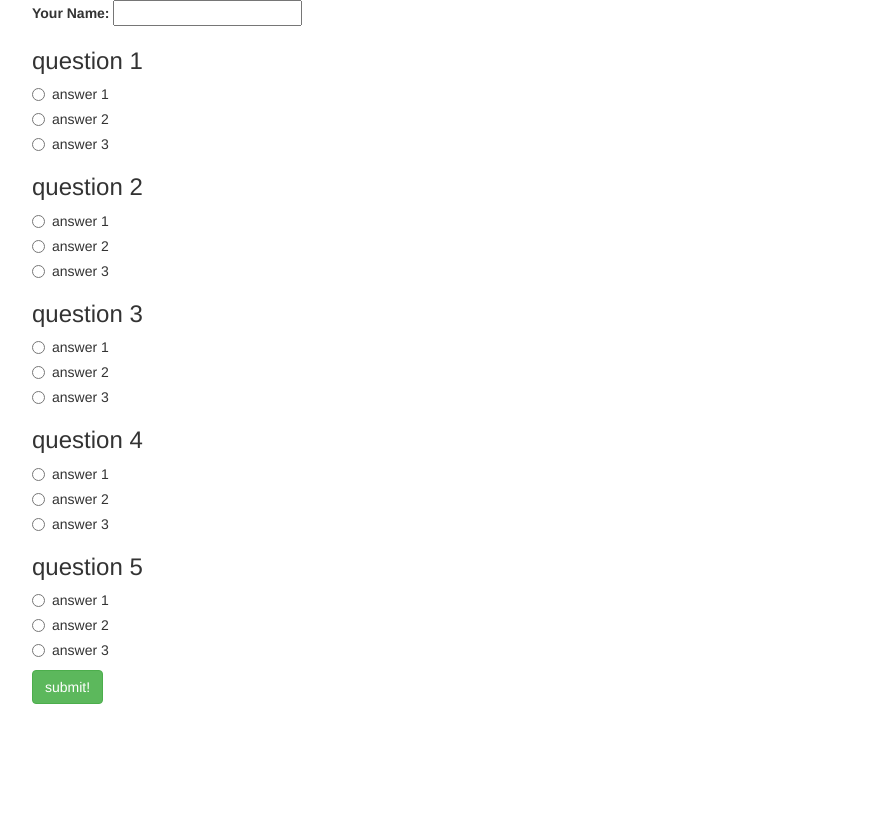
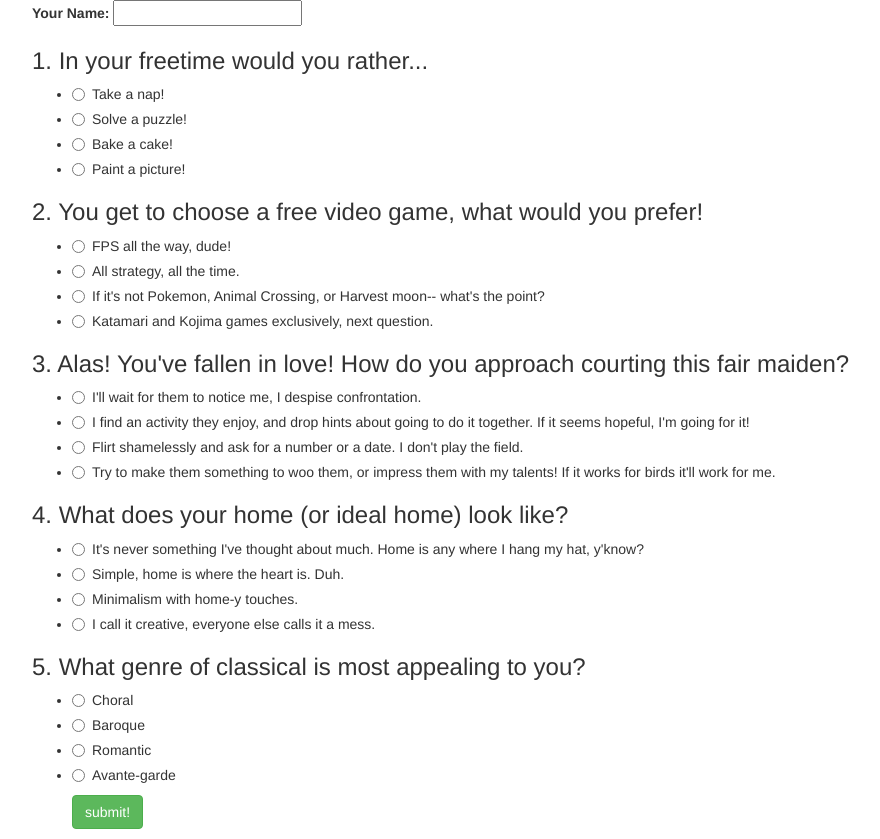
Before and after one commit to mariedillard/week-2-project, a plain HTML site: page index.html in a window 1280 px wide. Shown: the whole page, without its empty margins (38-918 px from the left). Before the commit the page ends 800 px from the top, so only its background shows below. Drawn offline with Linux system fonts and the light colour scheme.

Commit message:
adds detailed questions with multiple detailed answers to choose from.

```diff
--- a/index.html
+++ b/index.html
@@ -13,100 +13,179 @@
       <form id="survey">
         <label for="nameInput">Your Name:</label>
         <input id="nameInput" type="text"/>
-        <h3> question 1</h3>
+        <h3>1. In your freetime would you rather...</h3>
+        <ul>
           <div class="radio">
+            <li>
               <label>
                 <input type="radio" name="q1" value="5">
-            answer 1
+                Take a nap!
               </label>
+            </li>
           </div>
           <div class="radio">
+            <li>
               <label>
                 <input type="radio" name="q1" value="10">
-            answer 2
+                Solve a puzzle!
               </label>
+            </li>
           </div>
           <div class="radio">
+            <li>
               <label>
                 <input type="radio" name="q1" value="15">
-            answer 3
+                Bake a cake!
               </label>
+            </li>
           </div>
-        <h3> question 2</h3>
           <div class="radio">
+            <li>
+              <label>
+                 <input type="radio" name="q1" value="20">
+                  Paint a picture!
+                </label>
+            </li>
+          </div>
+        </ul>
+        <h3>2. You get to choose a free video game, what would you prefer!</h3>
+        <ul>
+          <div class="radio">
+            <li>
               <label>
                 <input type="radio" name="q2" value="5">
-            answer 1
+                FPS all the way, dude!
               </label>
+            </li>
           </div>
           <div class="radio">
+            <li>
               <label>
                 <input type="radio" name="q2" value="10">
-            answer 2
+                All strategy, all the time.
               </label>
+            </li>
           </div>
           <div class="radio">
+            <li>
               <label>
                 <input type="radio" name="q2" value="15">
-            answer 3
+                  If it's not Pokemon, Animal Crossing, or Harvest moon-- what's the point?
               </label>
+            </li>
           </div>
-        <h3> question 3</h3>
           <div class="radio">
+            <li>
+              <label>
+                 <input type="radio" name="q2" value="20">
+                  Katamari and Kojima games exclusively, next question.
+                </label>
+            </li>
+          </div>
+        </ul>
+        <h3>3. Alas! You've fallen in love! How do you approach courting this fair maiden? </h3>
+        <ul>
+          <div class="radio">
+            <li>
               <label>
                 <input type="radio" name="q3" value="5">
-            answer 1
+                I'll wait for them to notice me, I despise confrontation.
               </label>
+            </li>
           </div>
           <div class="radio">
+            <li>
               <label>
                 <input type="radio" name="q3" value="10">
-            answer 2
+                I find an activity they enjoy, and drop hints about going to do it together. If it seems hopeful, I'm going for it!
               </label>
+            </li>
           </div>
           <div class="radio">
+            <li>
               <label>
                 <input type="radio" name="q3" value="15">
-            answer 3
+                Flirt shamelessly and ask for a number or a date. I don't play the field.
               </label>
+            </li>
           </div>
-        <h3> question 4</h3>
           <div class="radio">
+            <li>
+              <label>
+                 <input type="radio" name="q3" value="20">
+                  Try to make them something to woo them, or impress them with my talents! If it works for birds it'll work for me.
+                </label>
+            </li>
+          </div>
+        </ul>
+        <h3>4. What does your home (or ideal home) look like?</h3>
+        <ul>
+          <div class="radio">
+            <li>
               <label>
                 <input type="radio" name="q4" value="5">
-            answer 1
+                It's never something I've thought about much. Home is any where I hang my hat, y'know?
               </label>
+            </li>
           </div>
           <div class="radio">
+            <li>
               <label>
                 <input type="radio" name="q4" value="10">
-            answer 2
+                Simple, home is where the heart is. Duh.
               </label>
+            </li>
           </div>
           <div class="radio">
+            <li>
               <label>
                 <input type="radio" name="q4" value="15">
-            answer 3
+                Minimalism with home-y touches.
               </label>
+            </li>
           </div>
-        <h3> question 5</h3>
           <div class="radio">
+            <li>
+              <label>
+                 <input type="radio" name="q4" value="20">
+                  I call it creative, everyone else calls it a mess.
+                </label>
+            </li>
+          </div>
+        </ul>
+        <h3>5. What genre of classical is most appealing to you?</h3>
+        <ul>
+          <div class="radio">
+            <li>
               <label>
                 <input type="radio" name="q5" value="5">
-              answer 1
+                  Choral
               </label>
+            </li>
           </div>
           <div class="radio">
+            <li>
               <label>
                 <input type="radio" name="q5" value="10">
-              answer 2
+                  Baroque
               </label>
+            </li>
           </div>
           <div class="radio">
+            <li>
               <label>
                 <input type="radio" name="q5" value="15">
-              answer 3
+                  Romantic
               </label>
+            </li>
+          </div>
+          <div class="radio">
+            <li>
+              <label>
+                 <input type="radio" name="q5" value="20">
+                  Avante-garde
+                </label>
+            </li>
           </div>
         <button type="submit" class="btn btn-success">
           submit!
@@ -146,7 +225,7 @@
              <span class="nameConfirm"></span>, you are creative and love expressing your skills! You're answers suggest you'd love to make something beautiful and functional, making CSS/REACT sound perfect for you!
            </p>
            <p>
-             The Epicodus website suggests: <i>React is a JavaScript library used to create dynamic, interactive user interfaces. It allows a site to quickly update many different elements at once, without reloading the page. Since its development at Facebook in 2011 it has exploded in popularity. In fact, a recent survey by the popular question-and-answer site Stack Overflow reported React's usage increased by over 300% in 2016 alone.Examples of companies and products that use React include AirBnB, BBC, Ebay, Facebook, Instagram, Lyft, Netflix, New York Times, Reddit, Nike, Pinterest, Paypal, and many more. </i>
+             The Epicodus website suggests: <i>React is a JavaScript library used to create dynamic, interactive user interfaces. It allows a site to quickly update many different elements at once, without reloading the page. Since its development at Facebook in 2011 it has exploded in popularity. In fact, a recent survey by the popular question-and-answer site Stack Overflow reported React's usage increased by over 300% in 2016 alone. Examples of companies and products that use React include AirBnB, BBC, Ebay, Facebook, Instagram, Lyft, Netflix, New York Times, Reddit, Nike, Pinterest, Paypal, and many more. </i>
            </p>
       </div>
       <div id="result5">
```
Lines whose indentation alone changed are shown as unchanged.
